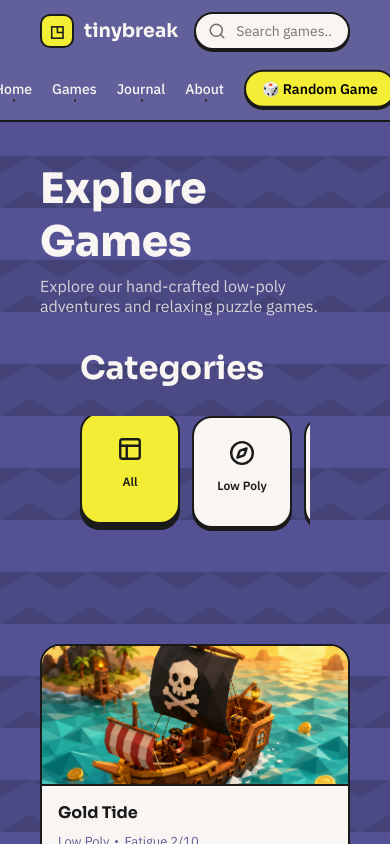
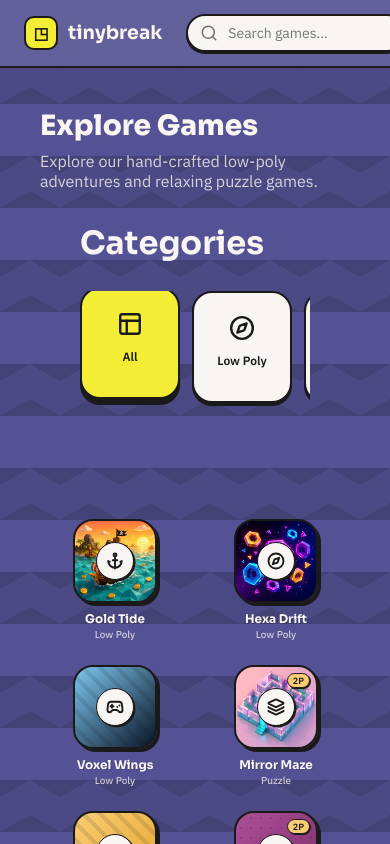
Before and after one commit to avinashboruah/tinybreak, a React (Vite) app: page / in a window 390 px wide. Both pictures are taken after a click on the button "Play Now". Shown: the top 844 px of the page. Built offline with nearby package versions, Linux system fonts and the light colour scheme.

Commit message:
fix: responsiveness

```diff
--- a/src/components/AllGamesPage.jsx
+++ b/src/components/AllGamesPage.jsx
@@ -12,7 +12,7 @@
   return (
     <div style={{ maxWidth: 1180, margin: '0 auto', padding: '40px 40px 80px' }}>
       <div style={{ display: 'flex', flexDirection: 'column', gap: 8, marginBottom: 32 }}>
-        <h1 style={{ fontFamily: 'Sora, sans-serif', fontWeight: 800, fontSize: 42, color: '#f9f5f2', margin: 0 }}>
+        <h1 className="explore-heading">
           Explore Games
         </h1>
         <p style={{ fontSize: 16, color: '#f9f5f2', opacity: 0.8, fontFamily: "'IBM Plex Sans', sans-serif" }}>
@@ -87,80 +87,57 @@
           <p style={{ opacity: 0.7, margin: 0 }}>Try clearing your search query or choosing another category.</p>
         </div>
       ) : (
-        <div className="grid-responsive-4">
+        <div className="game-icons-grid">
           {filtered.map((g, index) => {
             return (
               <div
                 key={g.title}
                 onClick={() => onPlayGame(g)}
-                className="card-entrance"
+                className="game-icon-card card-entrance"
                 style={{
-                  background: '#f9f5f2',
-                  border: '2px solid #1a1a1a',
-                  borderRadius: 20,
-                  overflow: 'hidden',
-                  transition: 'transform 200ms, box-shadow 200ms',
-                  cursor: 'pointer',
-                  boxShadow: '0 4px 0 #1a1a1a',
-                  animationDelay: `${index * 0.05}s`
-                }}
-                onMouseEnter={e => {
-                  e.currentTarget.style.transform = 'translateY(-6px)';
-                  e.currentTarget.style.boxShadow = '0 10px 0 #1a1a1a';
-                }}
-                onMouseLeave={e => {
-                  e.currentTarget.style.transform = 'translateY(0)';
-                  e.currentTarget.style.boxShadow = '0 4px 0 #1a1a1a';
+                  animationDelay: `${index * 0.04}s`
                 }}
               >
-                {/* Game Card Cover */}
-                <div style={{
-                  height: 140,
+                {/* Game Icon Box */}
+                <div
+                  className="game-icon-box"
+                  style={{
                     background: g.cover,
                     backgroundSize: 'cover',
                     backgroundPosition: 'center',
-                  backgroundRepeat: 'no-repeat',
-                  borderBottom: '2px solid #1a1a1a',
-                  position: 'relative',
-                  overflow: 'hidden'
-                }}>
+                  }}
+                >
                   <div className={g.pattern} />
+
+                  {/* Central Badge containing the Lucide icon */}
+                  <div className="game-icon-badge">
+                    {g.icon ? <g.icon size={22} color="#1a1a1a" strokeWidth={2.5} /> : null}
                   </div>
 
-                {/* Game Card Footer Info */}
-                <div style={{ padding: '16px 16px 18px', display: 'flex', flexDirection: 'column', gap: 10 }}>
-                  <div style={{ display: 'flex', alignItems: 'center', justifyContent: 'space-between', gap: 8 }}>
-                    <h3 style={{ fontFamily: 'Sora, sans-serif', fontWeight: 700, fontSize: 16, margin: 0, color: '#1a1a1a' }}>{g.title}</h3>
+                  {/* 2P badge overlay */}
                   {g.multiplayer && (
                     <span style={{
-                        background: '#f9cc73', border: '1.5px solid #1a1a1a',
-                        borderRadius: 999, padding: '2px 9px',
-                        fontFamily: "'IBM Plex Sans', sans-serif", fontSize: 11,
-                        fontWeight: 700, whiteSpace: 'nowrap', color: '#1a1a1a',
-                        flexShrink: 0,
+                      position: 'absolute',
+                      top: 6,
+                      right: 6,
+                      background: '#f9cc73',
+                      border: '1.5px solid #1a1a1a',
+                      borderRadius: 999,
+                      padding: '1px 5px',
+                      fontFamily: "'IBM Plex Sans', sans-serif",
+                      fontSize: 9,
+                      fontWeight: 800,
+                      color: '#1a1a1a',
+                      zIndex: 3,
+                      boxShadow: '1px 1px 0 #1a1a1a',
                     }}>2P</span>
                   )}
                 </div>
-                  <div style={{
-                    display: 'flex', alignItems: 'center', gap: 6,
-                    fontFamily: "'IBM Plex Sans', sans-serif", fontSize: 13, color: '#61609a',
-                  }}>
-                    <span>{g.genre}</span>
-                    <span style={{ width: 3, height: 3, background: '#61609a', borderRadius: '50%', display: 'inline-block', flexShrink: 0 }} />
-                    <span>Fatigue {g.fatigue || 3}/10</span>
-                  </div>
-                  <button
-                    style={{
-                      background: '#f4ed36', color: '#000',
-                      border: '2px solid #1a1a1a', borderRadius: 999,
-                      padding: '10px 0', width: '100%',
-                      fontFamily: "'IBM Plex Sans', sans-serif",
-                      fontWeight: 700, fontSize: 14, cursor: 'pointer',
-                      transition: 'transform 200ms', marginTop: 4,
-                    }}
-                    onMouseEnter={e => e.currentTarget.style.transform = 'scale(1.04)'}
-                    onMouseLeave={e => e.currentTarget.style.transform = 'scale(1)'}
-                  >Play</button>
+
+                {/* Game Title & Genre Info below */}
+                <div>
+                  <h3 className="game-icon-title">{g.title}</h3>
+                  <div className="game-icon-meta">{g.genre}</div>
                 </div>
               </div>
             );
--- a/src/components/Hero.jsx
+++ b/src/components/Hero.jsx
@@ -55,7 +55,7 @@
       </div>
 
       {/* Lottie animation — fixed sizing */}
-      <div style={{
+      <div className="hero-lottie-container" style={{
         display: 'flex',
         alignItems: 'center',
         justifyContent: 'center',
--- a/src/components/Journal.jsx
+++ b/src/components/Journal.jsx
@@ -1,7 +1,7 @@
 export default function Journal({ posts }) {
   return (
     <section id="journal" style={{ maxWidth: 1180, margin: '0 auto', padding: '0 40px 80px' }}>
-      <h2 style={{ fontFamily: 'Sora, sans-serif', fontWeight: 700, fontSize: 32, margin: '0 0 28px', color: '#f9f5f2' }}>
+      <h2 className="section-heading">
         From the journal
       </h2>
       <div className="grid-responsive-3">
--- a/src/components/WhyPlay.jsx
+++ b/src/components/WhyPlay.jsx
@@ -1,7 +1,7 @@
 export default function WhyPlay({ items }) {
   return (
     <section id="about" style={{ maxWidth: 1180, margin: '0 auto', padding: '0 40px 64px' }}>
-      <h2 style={{ fontFamily: 'Sora, sans-serif', fontWeight: 700, fontSize: 32, margin: '0 0 28px', color: '#f9f5f2' }}>
+      <h2 className="section-heading">
         Why tinybreak?
       </h2>
       <div className="grid-responsive-3">
--- a/src/index.css
+++ b/src/index.css
@@ -400,37 +400,29 @@
     height: 210px;
   }
   .navbar-container {
-    flex-direction: column;
-    padding: 14px 20px;
-    gap: 12px;
-  }
-  .navbar-left {
-    width: 100%;
-    display: flex !important;
     flex-direction: row !important;
+    padding: 14px 24px !important;
     align-items: center !important;
     justify-content: space-between !important;
     gap: 16px !important;
   }
-  .nav-search-input {
-    width: 100% !important;
-    max-width: 220px;
+  .navbar-left {
+    width: auto !important;
+    display: flex !important;
+    flex-direction: row !important;
+    align-items: center !important;
   }
-  .nav-search-input:focus {
-    width: 100% !important;
+  .nav-search-wrapper {
+    display: none !important;
   }
   .navbar-links {
-    width: 100%;
-    justify-content: center !important;
-    gap: 20px !important;
-    margin-top: 4px;
+    display: none !important;
   }
-  .navbar-links button, .navbar-links a {
-    font-size: 14px !important;
+  .nav-hamburger-btn {
+    display: flex !important;
   }
-  .nav-random-btn {
-    padding: 8px 16px;
-    font-size: 13px !important;
+  .hero-lottie-container {
+    display: none !important;
   }
 }
 
@@ -520,3 +512,236 @@
     opacity: 1;
   }
 }
+
+/* Game Icons Grid */
+.game-icons-grid {
+  display: grid;
+  grid-template-columns: repeat(auto-fill, minmax(130px, 1fr));
+  gap: 36px 20px;
+  justify-items: center;
+  width: 100%;
+}
+
+/* Playful App-style Game Icon Card */
+.game-icon-card {
+  display: flex;
+  flex-direction: column;
+  align-items: center;
+  gap: 10px;
+  cursor: pointer;
+  text-align: center;
+  width: 130px;
+  text-decoration: none;
+}
+
+.game-icon-box {
+  width: 104px;
+  height: 104px;
+  border: 3px solid #1a1a1a;
+  border-radius: 26px;
+  box-shadow: 4px 4px 0 #1a1a1a;
+  display: flex;
+  align-items: center;
+  justify-content: center;
+  position: relative;
+  overflow: hidden;
+  transition: transform 0.25s cubic-bezier(0.175, 0.885, 0.32, 1.3),
+              box-shadow 0.25s cubic-bezier(0.175, 0.885, 0.32, 1.3);
+}
+
+.game-icon-card:hover .game-icon-box {
+  transform: translateY(-6px) scale(1.05);
+  box-shadow: 7px 7px 0 #1a1a1a;
+}
+
+.game-icon-card:active .game-icon-box {
+  transform: translateY(1px) scale(0.96);
+  box-shadow: 1px 1px 0 #1a1a1a;
+}
+
+.game-icon-badge {
+  background: #f9f5f2;
+  border: 2px solid #1a1a1a;
+  border-radius: 50%;
+  width: 48px;
+  height: 48px;
+  display: grid;
+  place-items: center;
+  z-index: 2;
+  box-shadow: 2px 2px 0 #1a1a1a;
+  transition: transform 0.25s cubic-bezier(0.175, 0.885, 0.32, 1.3);
+}
+
+.game-icon-card:hover .game-icon-badge {
+  transform: scale(1.1) rotate(8deg);
+}
+
+.game-icon-title {
+  font-family: 'Sora', sans-serif;
+  font-weight: 700;
+  font-size: 14px;
+  color: #f9f5f2;
+  line-height: 1.25;
+  margin: 0;
+  display: -webkit-box;
+  -webkit-line-clamp: 2;
+  -webkit-box-orient: vertical;
+  overflow: hidden;
+  text-shadow: 1px 1px 0 rgba(26, 26, 42, 0.2);
+}
+
+.game-icon-meta {
+  font-family: 'IBM Plex Sans', sans-serif;
+  font-size: 11px;
+  font-weight: 500;
+  color: #f9f5f2;
+  opacity: 0.75;
+  margin-top: 2px;
+}
+
+.game-carousel-icon-card {
+  flex: 0 0 130px;
+  scroll-snap-align: start;
+}
+
+/* Nav Hamburger Button */
+.nav-hamburger-btn {
+  display: none;
+  background: none;
+  border: none;
+  color: #f9f5f2;
+  cursor: pointer;
+  align-items: center;
+  justify-content: center;
+  padding: 6px;
+  border-radius: 8px;
+  transition: all 0.2s;
+}
+
+.nav-hamburger-btn:hover {
+  background: rgba(255, 255, 255, 0.1);
+}
+
+.nav-hamburger-btn:active {
+  transform: scale(0.95);
+}
+
+/* Mobile Dropdown Menu */
+.mobile-menu-dropdown {
+  position: absolute;
+  top: 100%;
+  left: 0;
+  width: 100%;
+  background: #61609a;
+  border-bottom: 3px solid #1a1a1a;
+  padding: 24px;
+  display: flex;
+  flex-direction: column;
+  gap: 16px;
+  box-shadow: 0 10px 0 rgba(26, 26, 42, 0.15);
+  z-index: 45;
+  animation: slideDown 0.25s cubic-bezier(0.175, 0.885, 0.32, 1.2) forwards;
+}
+
+.mobile-menu-link {
+  background: none;
+  border: none;
+  font-family: 'Sora', sans-serif;
+  font-size: 18px;
+  font-weight: 700;
+  color: #f9f5f2;
+  text-align: left;
+  cursor: pointer;
+  padding: 8px 12px;
+  border-radius: 12px;
+  transition: all 0.2s;
+  text-decoration: none;
+}
+
+.mobile-menu-link:hover {
+  background: #f4ed36;
+  color: #1a1a1a;
+  padding-left: 18px;
+}
+
+@keyframes slideDown {
+  from {
+    transform: translateY(-10px);
+    opacity: 0;
+  }
+  to {
+    transform: translateY(0);
+    opacity: 1;
+  }
+}
+
+/* Responsive Headings */
+.section-heading {
+  font-family: 'Sora', sans-serif;
+  font-weight: 700;
+  font-size: 32px;
+  margin: 0 0 28px;
+  color: #f9f5f2;
+}
+
+.explore-heading {
+  font-family: 'Sora', sans-serif;
+  font-weight: 800;
+  font-size: 42px;
+  color: #f9f5f2;
+  margin: 0;
+}
+
+@media (max-width: 768px) {
+  .section-heading {
+    font-size: 24px !important;
+    margin-bottom: 16px !important;
+  }
+
+  .explore-heading {
+    font-size: 28px !important;
+  }
+
+  /* Compact cards/icons on mobile */
+  .game-icons-grid {
+    grid-template-columns: repeat(auto-fill, minmax(100px, 1fr));
+    gap: 24px 12px;
+  }
+
+  .game-icon-card {
+    width: 100px;
+    gap: 8px;
+  }
+
+  .game-icon-box {
+    width: 84px;
+    height: 84px;
+    border-width: 2px;
+    border-radius: 20px;
+    box-shadow: 3px 3px 0 #1a1a1a;
+  }
+
+  .game-icon-badge {
+    width: 38px;
+    height: 38px;
+    border-width: 1.5px;
+    box-shadow: 1.5px 1.5px 0 #1a1a1a;
+  }
+
+  .game-icon-badge svg {
+    width: 18px !important;
+    height: 18px !important;
+  }
+
+  .game-icon-title {
+    font-size: 12px;
+  }
+
+  .game-icon-meta {
+    font-size: 10px;
+  }
+
+  .game-carousel-icon-card {
+    flex: 0 0 100px;
+  }
+}
```
Also changed, not shown: src/components/FeaturedGames.jsx (+31 -57 lines). Lines whose indentation alone changed are shown as unchanged.
